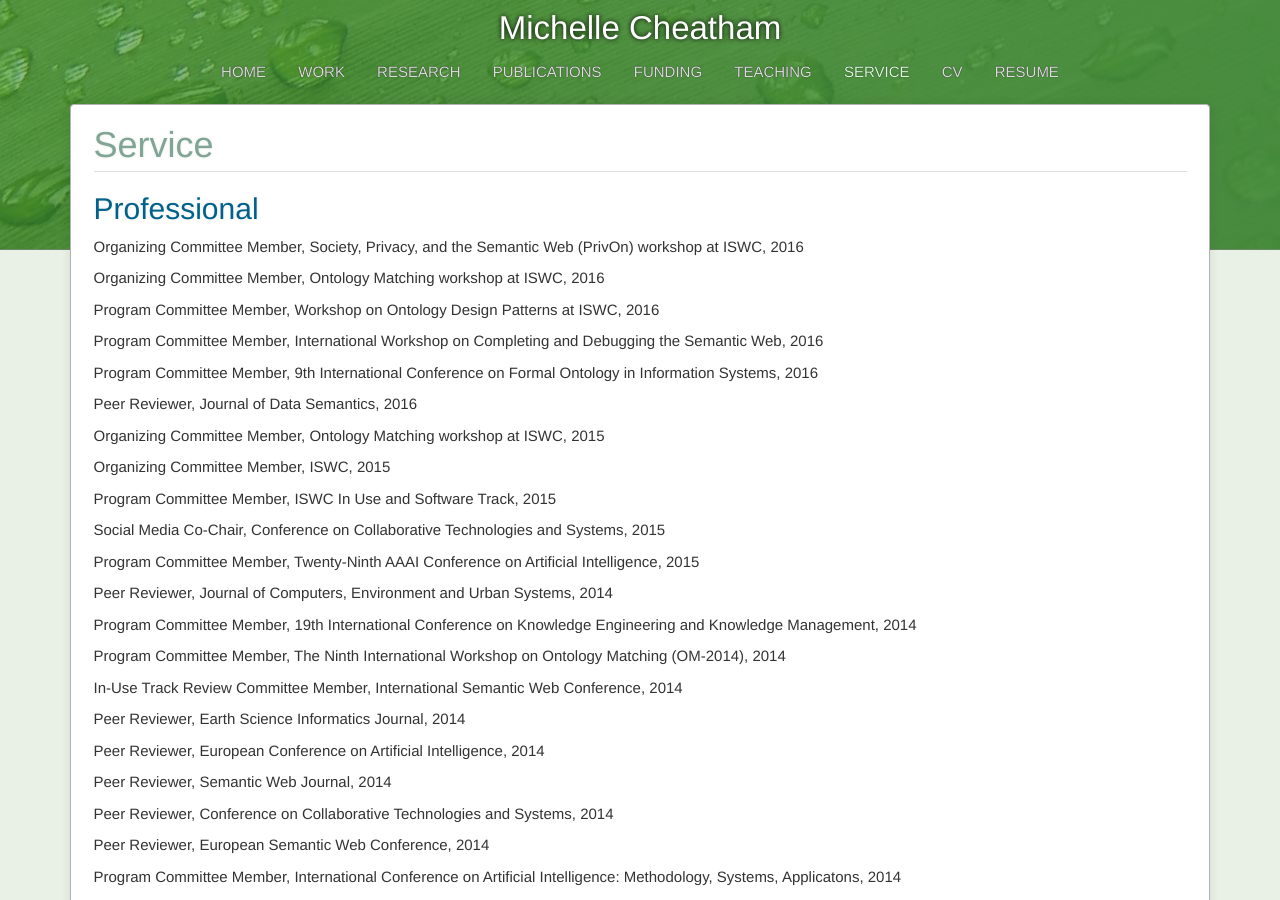
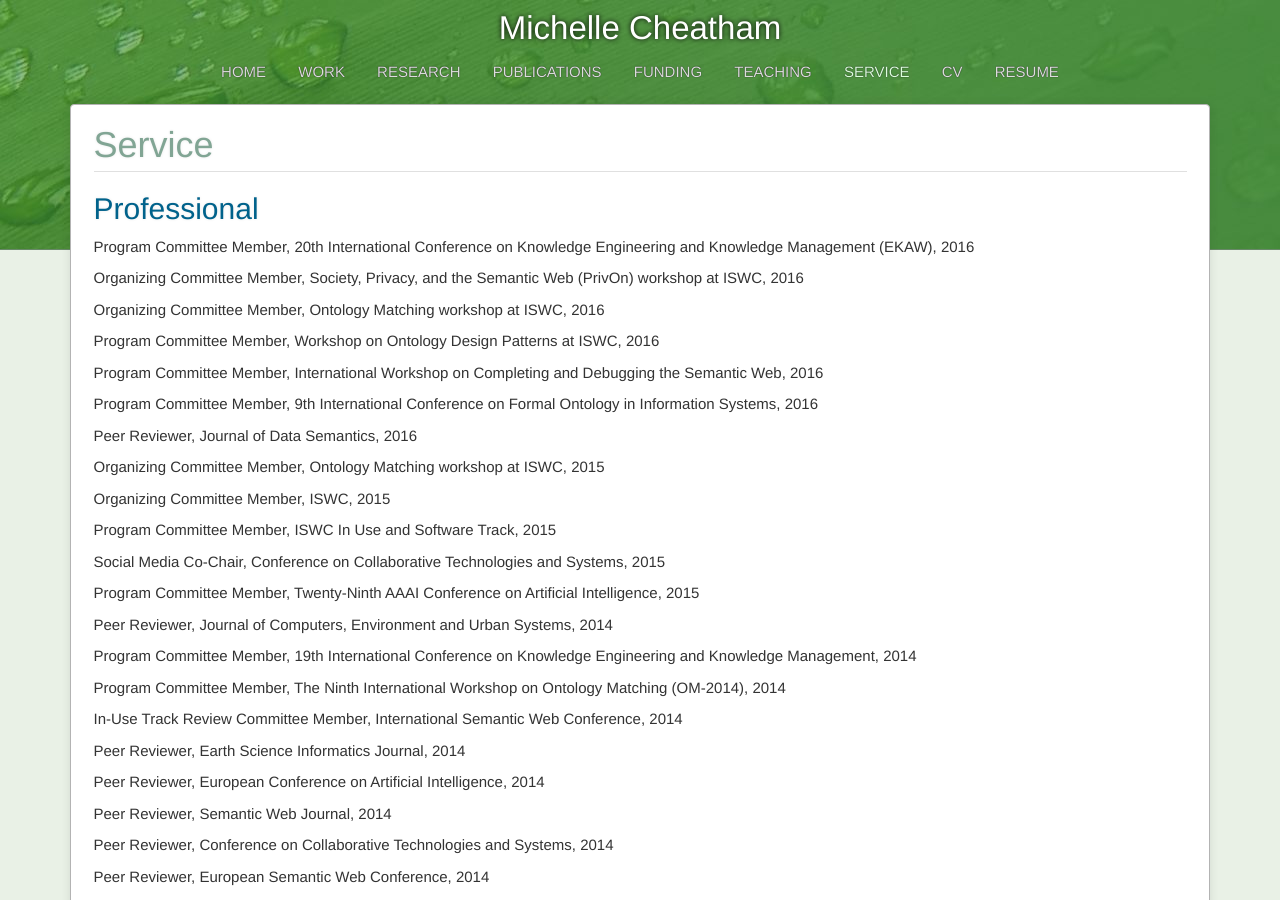
Before and after one commit to mcheatham/mcheatham.github.io, a Jekyll site: the page built from service.md, in a window 1280 px wide and 900 px high. Built offline with Jekyll 4.4.1, drawn with Linux system fonts in a browser that asks for light colours.

Commit message:
Added EKAW reviewing

```diff
--- a/_data/service.yaml
+++ b/_data/service.yaml
@@ -1,3 +1,8 @@
+- job: Program Committee Member
+  organization: 20th International Conference on Knowledge Engineering and Knowledge Management (EKAW)
+  date: 2016
+  type: professional
+
 - job: Organizing Committee Member
   organization: Society, Privacy, and the Semantic Web (PrivOn) workshop at ISWC
   date: 2016
```
